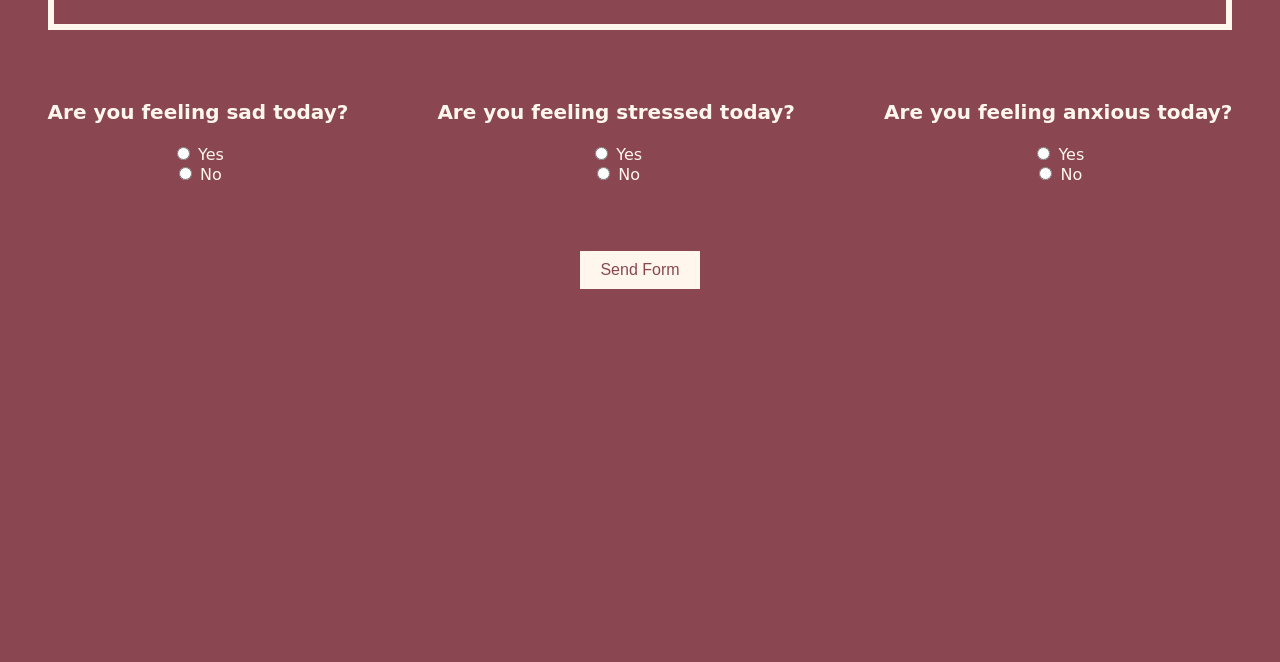
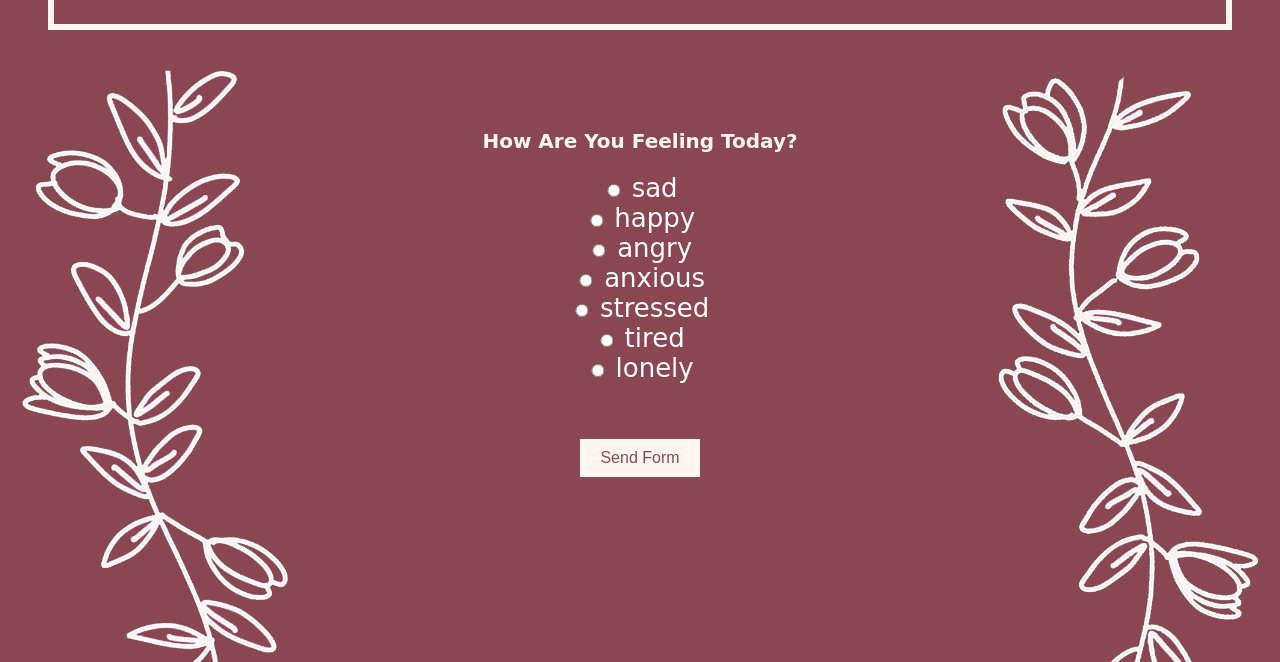
Before and after one commit to katherinev1668-cyber/Decision-Maker-API-Project, a plain HTML site: page home.html in a window 1280 px wide. Shown: the part 138-800 px from the top of the page. Drawn offline with Linux system fonts and the light colour scheme; a web font is replaced by a local one.

Commit message:
added new files

```diff
--- /dev/null
+++ b/affirmations.json
@@ -0,0 +1,53 @@
+[
+    {
+         "sad": [
+             "This feeling is temporary, even if it doesn’t feel like it right now.",
+             "I am allowed to feel sad and still be worthy of care.",
+             "I am not alone, even if it feels that way."
+        ]
+    },
+    {
+        "lonely": [
+             "I am worthy of connection and meaningful relationships.",
+             "There are people who will understand and appreciate me.",
+             "I bring value to the lives of others, even if I can’t see it right now."
+        ]
+    },
+    {
+        "anxious": [
+             "I can take this one breath at a time.",
+             "I can ground myself in what is real and present.",
+             "I am stronger than this wave of anxiety."
+        ]
+    },
+    {
+        "stressed": [
+             "I am allowed to pause and breathe.",
+             "I am doing the best I can with what I have.",
+             "I can create small moments of calm in my day."
+        ]
+    },
+    {
+        "tired": [
+             "I don’t have to push myself beyond my limits.",
+             "Resting now will help me feel stronger later.",
+             "Taking care of myself is important and necessary."
+        ]
+    },
+    {
+        "angry": [
+             "I am in control of my actions, even when emotions feel intense.",
+             "I can release tension without hurting myself or others.",
+             "I am allowed to set boundaries and protect my peace."
+        ]
+    },
+    {
+        "happy": [
+             "Happiness is something I can notice and appreciate.",
+             "Good moments are worth remembering and holding onto.",
+             "I deserve to enjoy this moment fully."
+        ]
+    }
+
+
+]
--- a/home.html
+++ b/home.html
@@ -15,48 +15,38 @@
 <h1>Daily Affirmations</h1>
 </div>
 
-<form action="/submit-page" method="POST">
-<div class="container">
-  <div class="box-1">
-    <h3>Are you feeling sad today?</h3>
-    <!-- <p>Don't worry, you are not alone. Here are some affirmations to help you feel better:</p> -->
-     <input type="radio" id="yes" name="sad_option" value="yes">
-     <label for="yes">Yes</label><br>
-     <input type="radio" id="no" name="sad_option" value="no">
-     <label for="no">No</label><br>
+ <div class= "hero-image">
+
+<form>
+<div class="box-form">
+    <h3>How Are You Feeling Today?</h3>
+     <input type="radio" id="sad" name="feeling_option" value="sad">
+     <label for="sad">sad</label><br>
+     <input type="radio" id="happy" name="feeling_option" value="happy">
+     <label for="happy">happy</label><br>
+     <input type="radio" id="angry" name="feeling_option" value="angry">
+     <label for="angry">angry</label><br>
+      <input type="radio" id="anxious" name="feeling_option" value="anxious">
+      <label for="anxious">anxious</label><br>
+      <input type="radio" id="stressed" name="feeling_option" value="stressed">
+      <label for="stressed">stressed</label><br>
+      <input type="radio" id="tired" name="feeling_option" value="tired">
+      <label for="tired">tired</label><br>
+      <input type="radio" id="lonely" name="feeling_option" value="lonely">
+      <label for="lonely">lonely</label><br>
   </div>
-
-  <div class="box-2">
-     <h3>Are you feeling stressed today?</h3>
-     <input type="radio" id="yes" name="stressed_option" value="yes">
-     <label for="yes">Yes</label><br>
-     <input type="radio" id="no" name="stressed_option" value="no">
-     <label for="no">No</label><br>
-  </div>
-
-  <div class="box-3">
-     <h3>Are you feeling anxious today?</h3>
-     <input type="radio" id="yes" name="anxious_option" value="yes">
-     <label for="yes">Yes</label><br>
-     <input type="radio" id="no" name="anxious_option" value="no">
-     <label for="no">No</label><br>
-  </div>
-</div>
-<br>
-<br>
 <br>
   <button type="submit">Send Form</button>
-
-
   </form>
 
 
 
 
+    </div>
 
 
 
+<script src="index.js"></script>
+</body>
 
-
-</body>
 </html>
--- /dev/null
+++ b/index.js
@@ -0,0 +1,14 @@
+let affirmations;
+
+fetch("affirmations.json")
+  .then(function (response) {
+    return response.json();
+  })
+  .then(function (response) {
+    affirmations = response;
+    console.log(affirmations);
+  })
+
+ form.addEventListener("submit", function(event) {
+event.preventDefault();
+})
--- a/style.css
+++ b/style.css
@@ -19,15 +19,32 @@ h3 {
     font-size: 23px;
 }
 
-.container {
-  display: grid;
-  grid-template-columns: auto auto auto;
-  gap:30px;
-  padding: 10px;
-  text-align: center;
+
+.hero-image {
+  background-image: url("./media/flowers.png");
+  filter: invert();
+  height: 100vh;
+  background-position: center;
+  background-repeat: no-repeat;
+  background-size: cover;
+  position: relative;
 }
 
+.box-form {
+  font-size: 26px;
+  text-align: center;
+  position: absolute;
+  top: 22%;
+  left: 50%;
+  transform: translate(-50%, -50%);
+  color: white;
+  filter: invert();
+
+}
+
+
 button {
+    filter: invert();
     background-color: #FFF7ED;
     color: #8A4751;
     border: none;
@@ -39,5 +56,13 @@ button {
     display: block;
     margin-left: auto;
     margin-right: auto;
+    margin-top: 350px;
+}
+
+@media (max-width: 600px) {
+    img {
+        width: 100%;
+        height: auto;
+    }
 
 }
```
Also changed, not shown: media/flowers.png (added).
